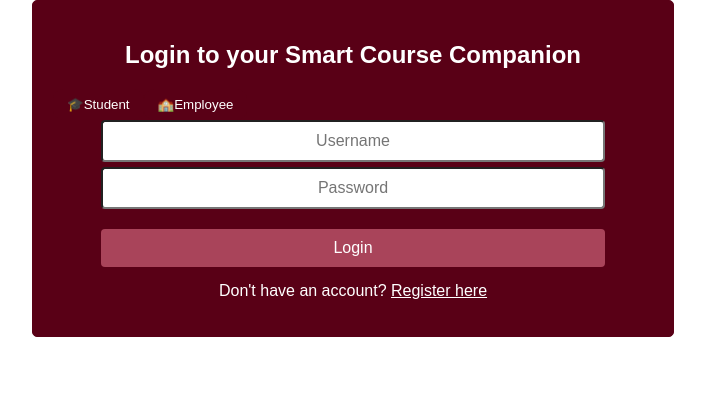
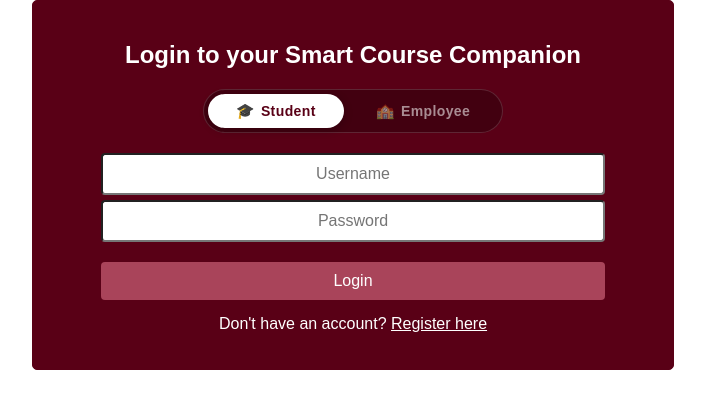
Before and after one commit to s0m3bodi/SOEN287_web_project, a React (Create React App) app: page / in a window 1280 px wide. Shown: the top 408 px of the page, without its empty margins (287-992 px from the left). Built offline with nearby package versions, Linux system fonts and the light colour scheme.

Commit message:
Add files via upload

```diff
--- a/src/pagesCSS/LoginPage.css
+++ b/src/pagesCSS/LoginPage.css
@@ -13,11 +13,7 @@
   color: #fff;
   margin-bottom: 20px;
 }
-.login-page h3 {
-  text-align: center;
-  color: #fff;
-  margin-bottom: 20px;
-}
+
 .Fill1 {
   margin-bottom: 5px;
   text-align: center;
@@ -62,78 +58,53 @@
     font-size: 16px;
 
 }
-.employee-Toggle {
-    display: flex;
-    align-items: center;
-    margin-bottom: 15px;
-    margin-left: 225px;
 
+.loginButton:hover {
+  background-color: #c45570;
 }
 
-.switch {
-    position: relative;
-    display: inline-block;
-    width: 60px;
-    height: 34px;
-
+/* ── segmented role toggle ── */
+.role-toggle {
+  display: flex;
+  justify-content: center;
+  margin-bottom: 20px;
 }
 
-.switch input {
-    opacity: 0;
-    width: 0;
-    height: 0;
+.role-toggle-track {
+  display: flex;
+  background-color: rgba(0, 0, 0, 0.25);
+  border-radius: 50px;
+  padding: 4px;
+  gap: 4px;
+  border: 1px solid rgba(255, 255, 255, 0.15);
 }
 
-.slider{
-    position: absolute;
-    cursor: pointer;
-    top: 0;
-    left: 0;
-    right: 0;
-    bottom: 0;
-    background-color: #ffffff;
-    -webkit-transition: .4s;
-    transition: .4s;
-    border-radius: 34px;
-    width: 150px;
-    text-align: left;
-    padding-left: 5px;
-    line-height: 35px;
-    color:#A9445A;
-
+.role-toggle-option {
+  padding: 8px 28px;
+  border-radius: 50px;
+  cursor: pointer;
+  font-size: 14px;
+  font-weight: 600;
+  letter-spacing: 0.4px;
+  color: rgba(255, 255, 255, 0.55);
+  transition: color 0.25s ease, background-color 0.25s ease, box-shadow 0.25s ease;
+  user-select: none;
+  border: none;
+  background: none;
+  outline: none;
 }
 
-.slider:before {
-    position: absolute;
-
-    height: 26px;
-    width: 75px;
-    left: 4px;
-    bottom: 4px;
-    background-color: #A9445A;
-     -webkit-transition: .4s;
-    transition: .4s;
-    border-radius: 34px;
-    content: "Student";
-    color:#ffffff;
-    text-align: center;
-    line-height: 26px;
+.role-toggle-option.active {
+  background-color: #fff;
+  color: #590016;
+  box-shadow: 0 2px 8px rgba(0, 0, 0, 0.25);
 }
 
-input:checked + .slider {
-    background-color:#ffffff;
-    line-height: 35px;
-    color:#B85C6A;
+.role-toggle-option:not(.active):hover {
+  color: rgba(255, 255, 255, 0.85);
 }
 
-input:focus + .slider {
-  box-shadow: 0 0 1px #2196F3;
+.role-icon {
+  margin-right: 6px;
+  font-size: 15px;
 }
-input:checked + .slider:before {
-    -webkit-transform: translateX(75px);
-    -ms-transform: translateX(75px);
-    transform: translateX(75px);
-    background-color: #A9445A;
-    color:#ffffff;
-
-}
```
